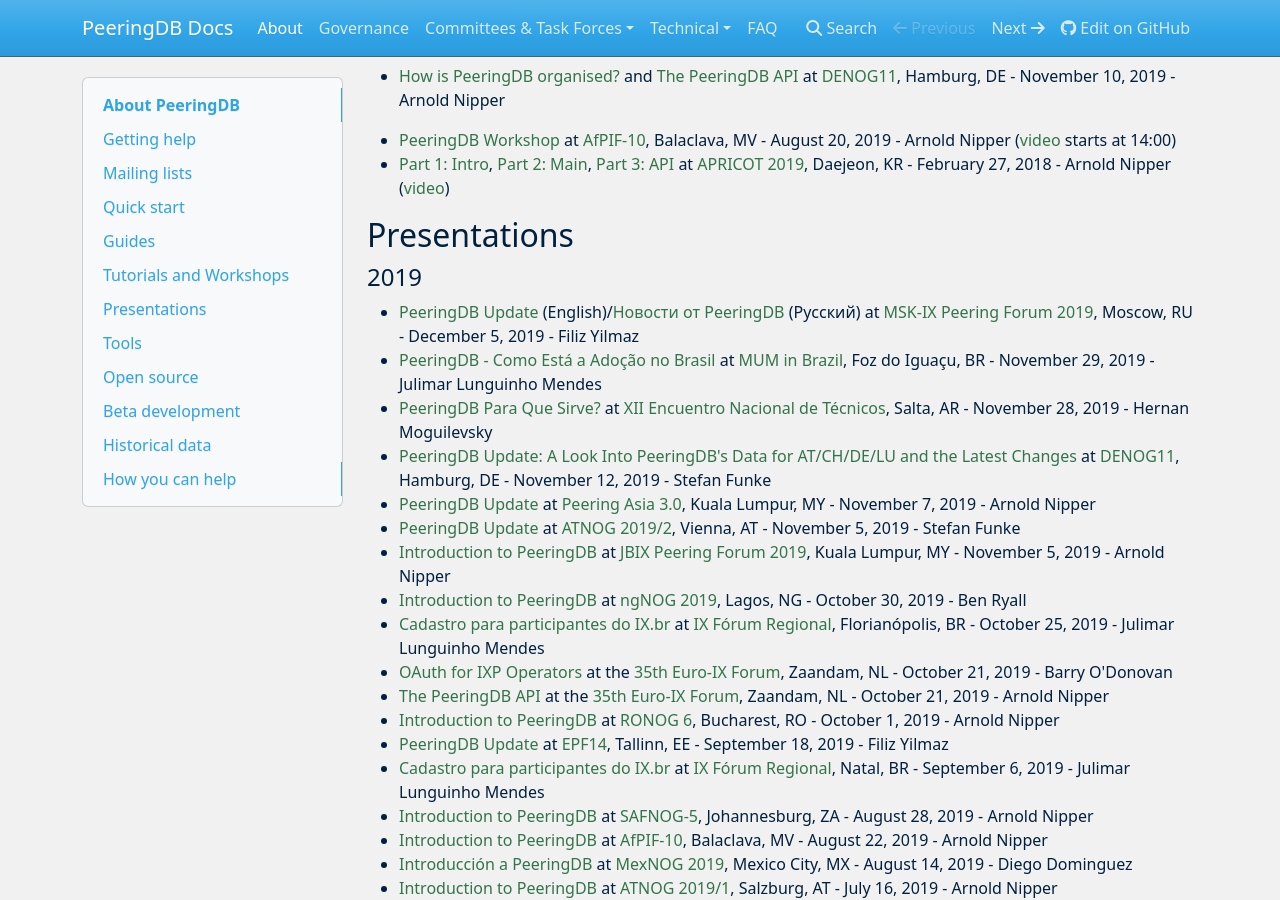
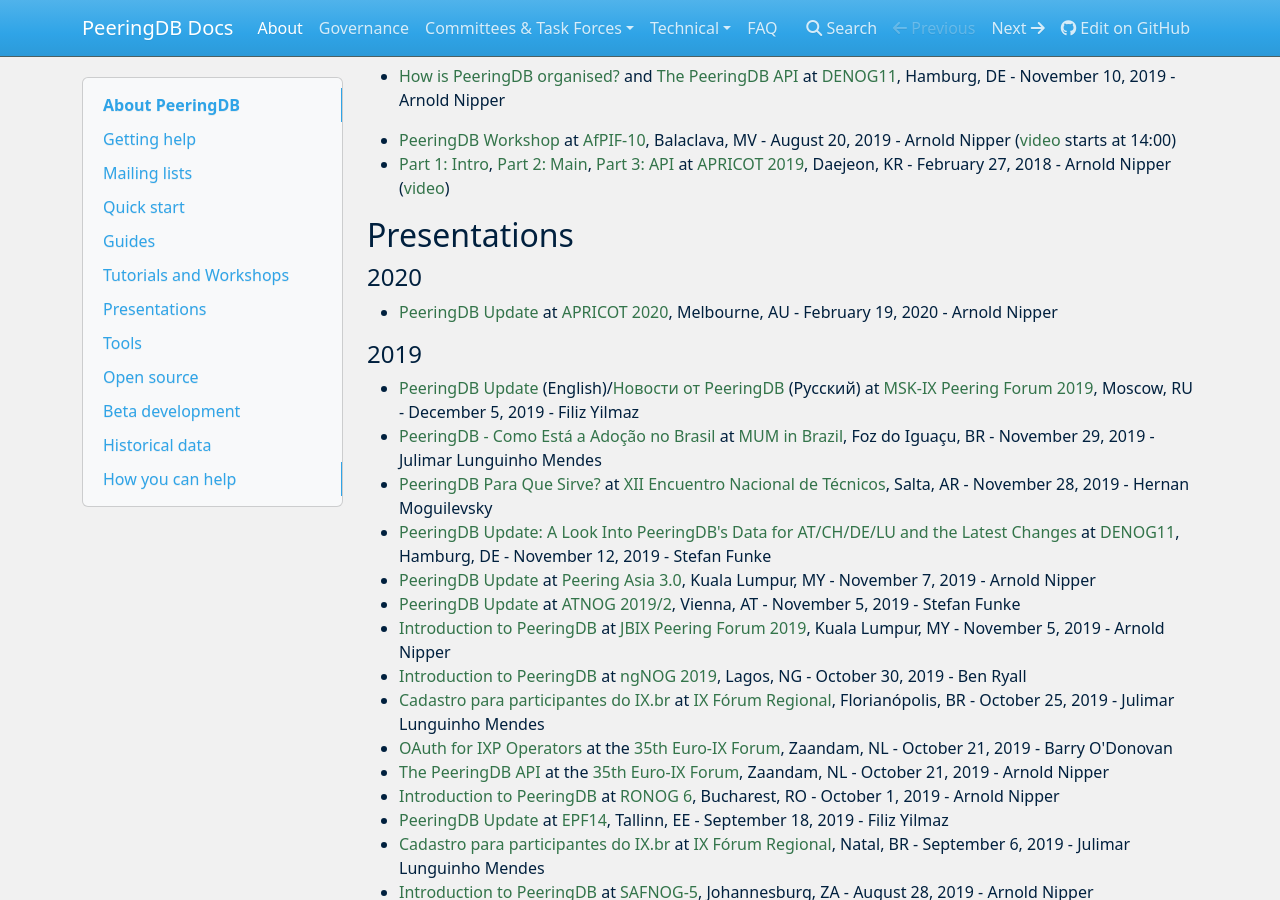
Before and after one commit to peeringdb/docs, an MkDocs documentation site: the page built from docs/index.md, in a window 1280 px wide and 900 px high, scrolled down 1471 px. Built offline with MkDocs 1.6.1, drawn with Linux system fonts in a browser that asks for light colours; nearby versions of some CDN libraries.

Commit message:
Update index.md
The PDF may be found in Gdocs -> Workshops -> 2020, resp. Gdocs -> Presentations -> 2020

```diff
--- a/docs/index.md
+++ b/docs/index.md
@@ -58,6 +58,10 @@
 - [Part 1: Intro](presentation/20190227-peeringdb-workshop-1-intro.pdf), [Part 2: Main](presentation/20190227-peeringdb-workshop-2-main.pdf), [Part 3: API](presentation/20190227-peeringdb-workshop-3-api.pdf) at [APRICOT 2019](https://2019.apricot.net/program/schedule/#/day/10/peeringdb-tutorial), Daejeon, KR - February 27, 2018 - Arnold Nipper ([video](https://www.youtube.com/watch?v=cygDlOqs9tI))
 
 ## Presentations
+
+#### 2020
+
+- [PeeringDB Update](presentation/20200219-Apricot-Arnold-Nipper.pdf) at [APRICOT 2020](https://2020.apricot.net/program/schedule/#/day/8), Melbourne, AU - February 19, 2020 - Arnold Nipper
 
 #### 2019
 
```
